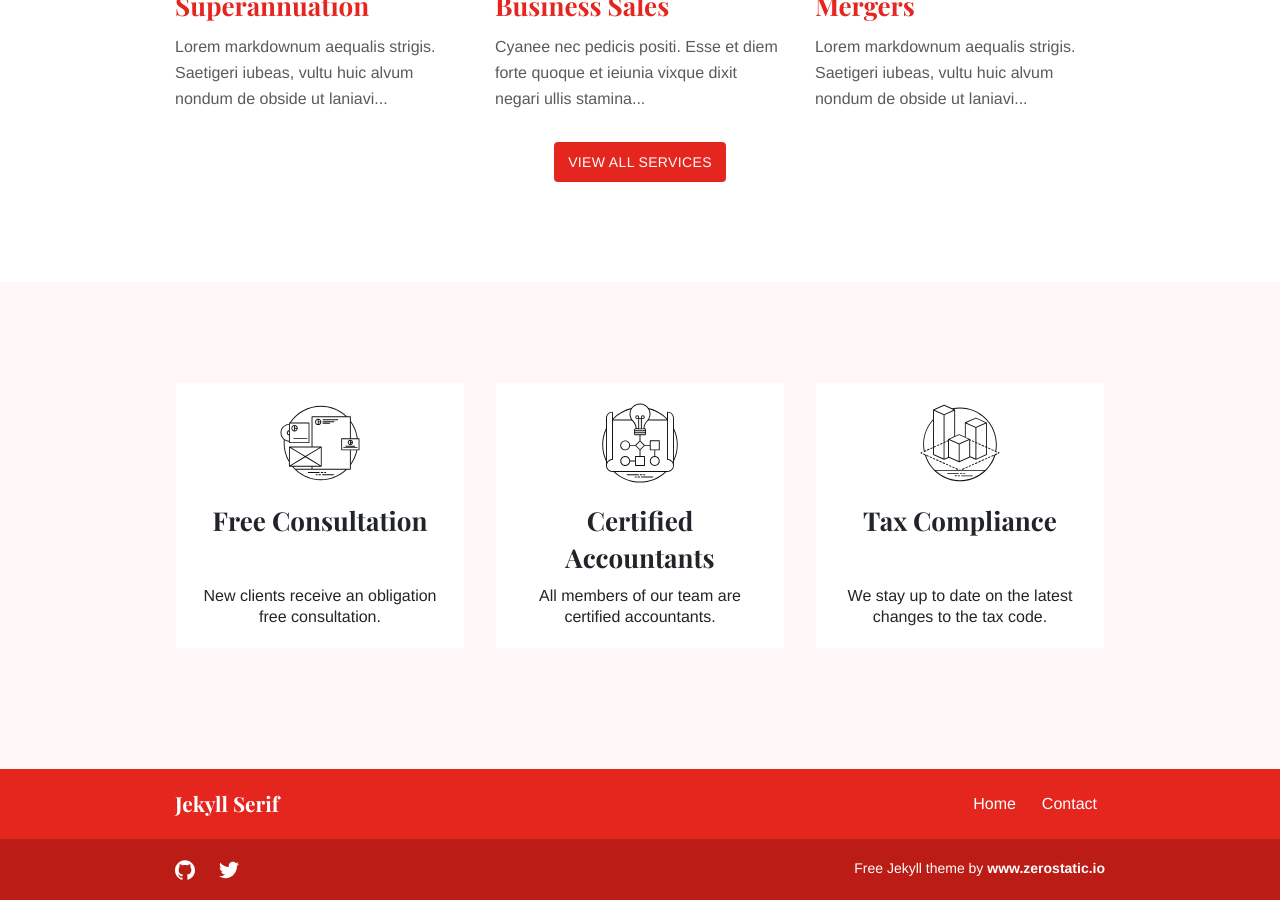
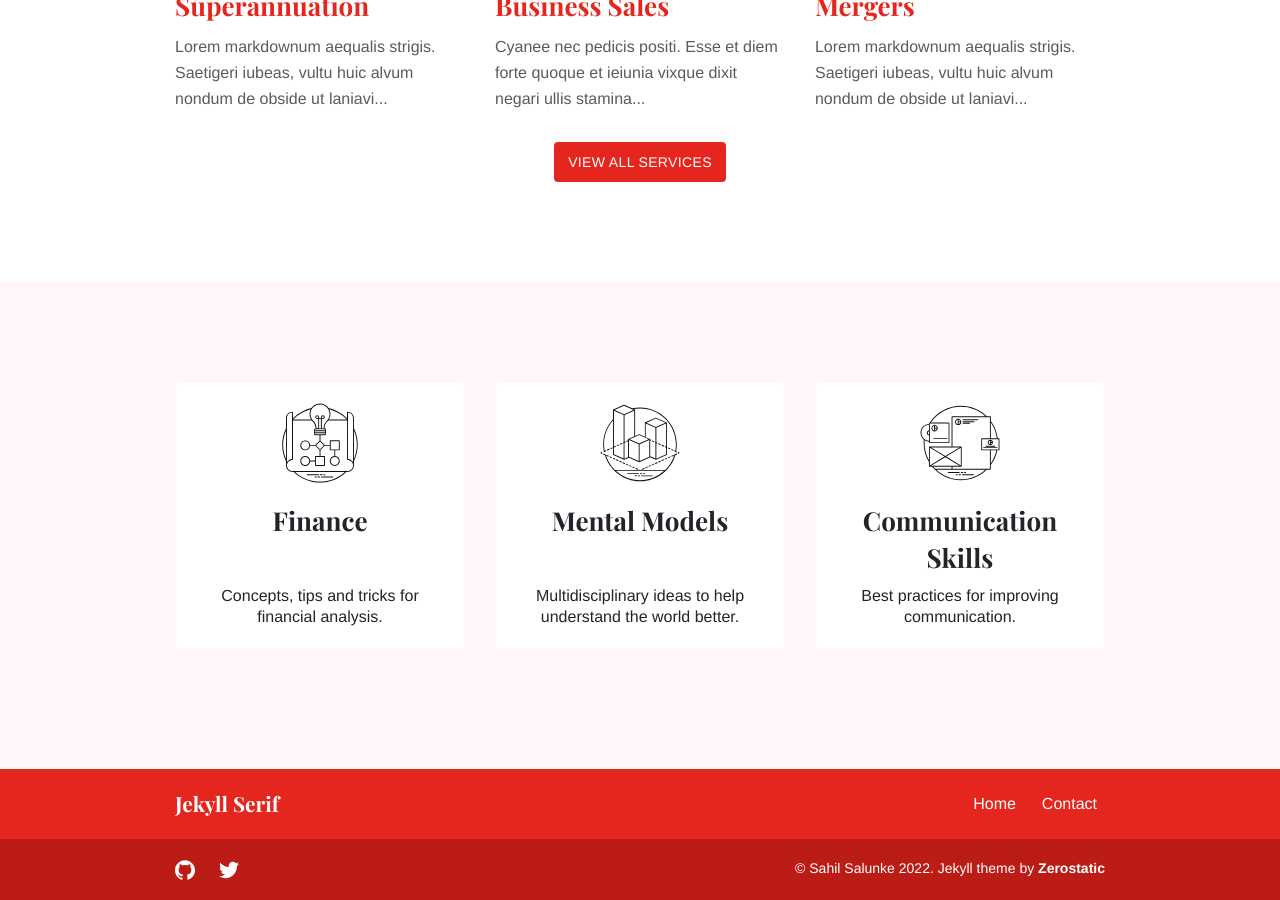
Before and after one commit to SahilSSalunke/superninja, a Jekyll site: the page built from index.md, in a window 1280 px wide and 900 px high, scrolled down 990 px. Built offline with Jekyll 4.4.1, drawn with Linux system fonts in a browser that asks for light colours; some of the changed text lies outside the part shown.

Commit message:
mod1_menus

```diff
--- a/_data/contact.yml
+++ b/_data/contact.yml
@@ -1,3 +1,3 @@
-email: 'jekyllserif@example.com'
-phone: '1800 123 000'
+email: 'me@sahilsalunke.com'
+phone: '+91 98765 43210'
 contact_button_link: 'contact'
--- a/_data/features.json
+++ b/_data/features.json
@@ -1,16 +1,7 @@
 [
-  {
-    "title": "Free Consultation",
-    "description": "New clients receive an obligation free consultation.",
-    "image": {
-      "url": "images/features/noun_branding_1885335.svg",
-      "width": 80,
-      "height": 80
-    }
-  },
-  {
-    "title": "Certified Accountants",
-    "description": "All members of our team are certified accountants.",
+    {
+    "title": "Finance",
+    "description": "Concepts, tips and tricks for financial analysis.",
     "image": {
       "url": "images/features/noun_The Process_1885341.svg",
       "width": 80,
@@ -18,12 +9,21 @@
     }
   },
   {
-    "title": "Tax Compliance",
-    "description": "We stay up to date on the latest changes to the tax code.",
+    "title": "Mental Models",
+    "description": "Multidisciplinary ideas to help understand the world better.",
     "image": {
       "url": "images/features/noun_3d modeling_1885342.svg",
       "width": 80,
       "height": 80
     }
+  },
+  {
+    "title": "Communication Skills",
+    "description": "Best practices for improving communication.",
+    "image": {
+      "url": "images/features/noun_branding_1885335.svg",
+      "width": 80,
+      "height": 80
+    }
   }
 ]
--- a/_data/menus.yml
+++ b/_data/menus.yml
@@ -1,12 +1,12 @@
 main:
-  - name: "Services"
-    url: "/services/"
+  - name: "Finance"
+    url: "/finance/"
     weight: 2
-  - name: "Team"
-    url: "/team/"
+  - name: "Mental Models"
+    url: "/mental_models/"
     weight: 3
-  - name: "About"
-    url: "/about/"
+  - name: "Communication Skills"
+    url: "/communication_skills/"
     weight: 4
   - name: "Contact"
     url: "/contact/"
--- a/_data/seo.yml
+++ b/_data/seo.yml
@@ -1,4 +1,4 @@
 google_analytics_id: ""
-meta_twitter_site: "@zerostaticio"
-meta_twitter_creator: "@zerostaticio"
-copyright_text: 'Free Jekyll theme by <a class="zerostatic" href="https://www.zerostatic.io">www.zerostatic.io</a>'
+meta_twitter_site: "@sahil_salunke"
+meta_twitter_creator: "@sahil_salunke"
+copyright_text: '© Sahil Salunke 2022.  Jekyll theme by <a class="zerostatic" href="https://www.zerostatic.io"> Zerostatic</a>'
--- a/_data/social.json
+++ b/_data/social.json
@@ -6,7 +6,7 @@
   },
   {
     "name": "Twitter",
-    "link": "https://twitter.com/zerostaticio",
+    "link": "https://twitter.com/sahil_salunke",
     "image": "images/social/twitter.svg"
   }
 ]
```
